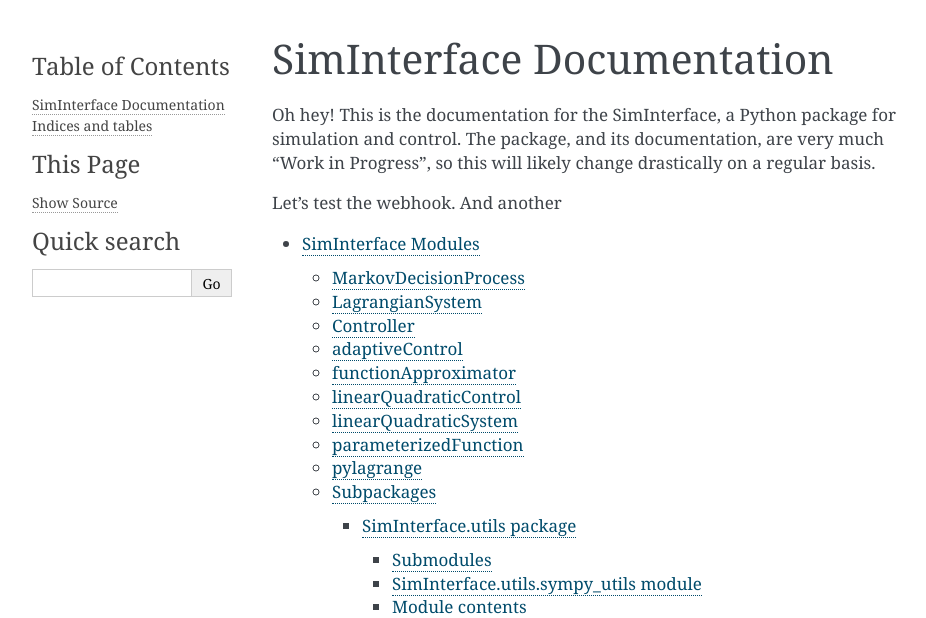
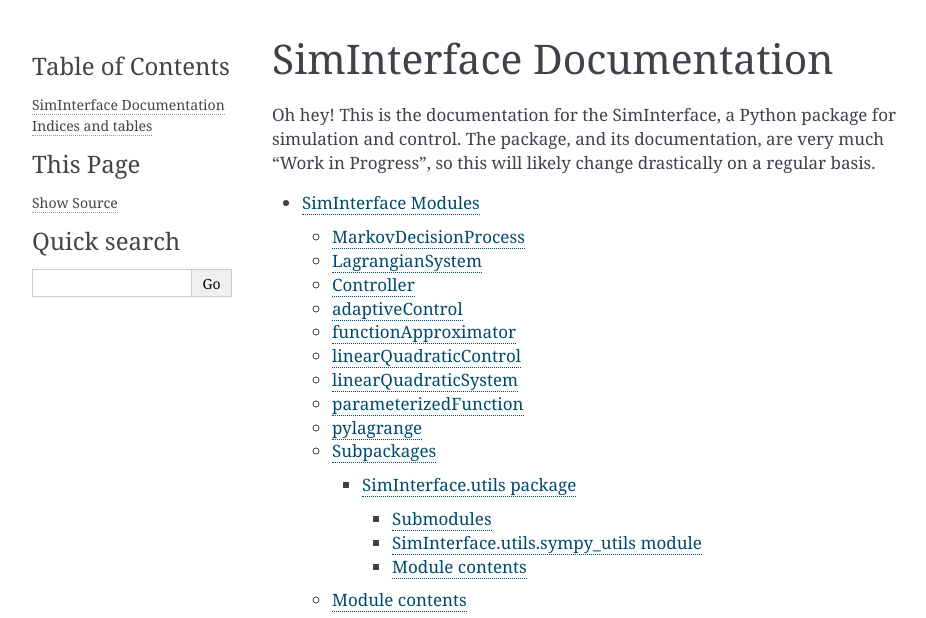
Before and after one commit to HRClab/SimInterface, a Sphinx documentation site: the page built from docs/index.rst, in a window 1280 px wide, cut to the strip 0-618 px from the top of the page. Shown: the whole strip, without its empty margins (148-1074 px from the left). Built offline with Sphinx 7.4.7, drawn with Linux system fonts in a browser that asks for light colours.

Commit message:
removed the webhook tests

```diff
--- a/docs/index.rst
+++ b/docs/index.rst
@@ -7,8 +7,6 @@ SimInterface Documentation
 ========================================
 
 Oh hey! This is the documentation for the SimInterface, a Python package for simulation and control. The package, and its documentation, are very much "Work in Progress", so this will likely change drastically on a regular basis.
-
-Let's test the webhook.  And another
 
 .. toctree::
    :maxdepth: 4
```
